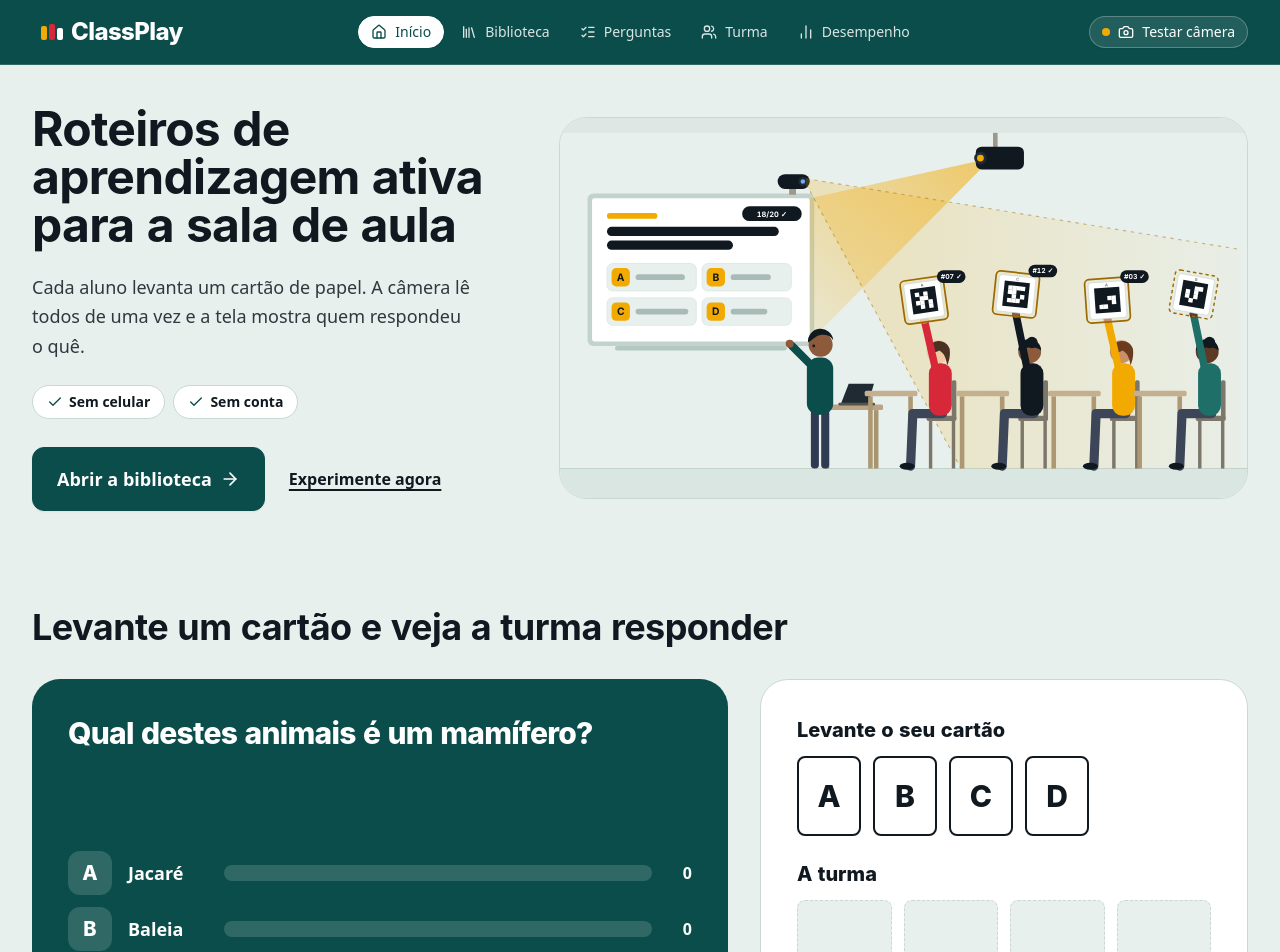
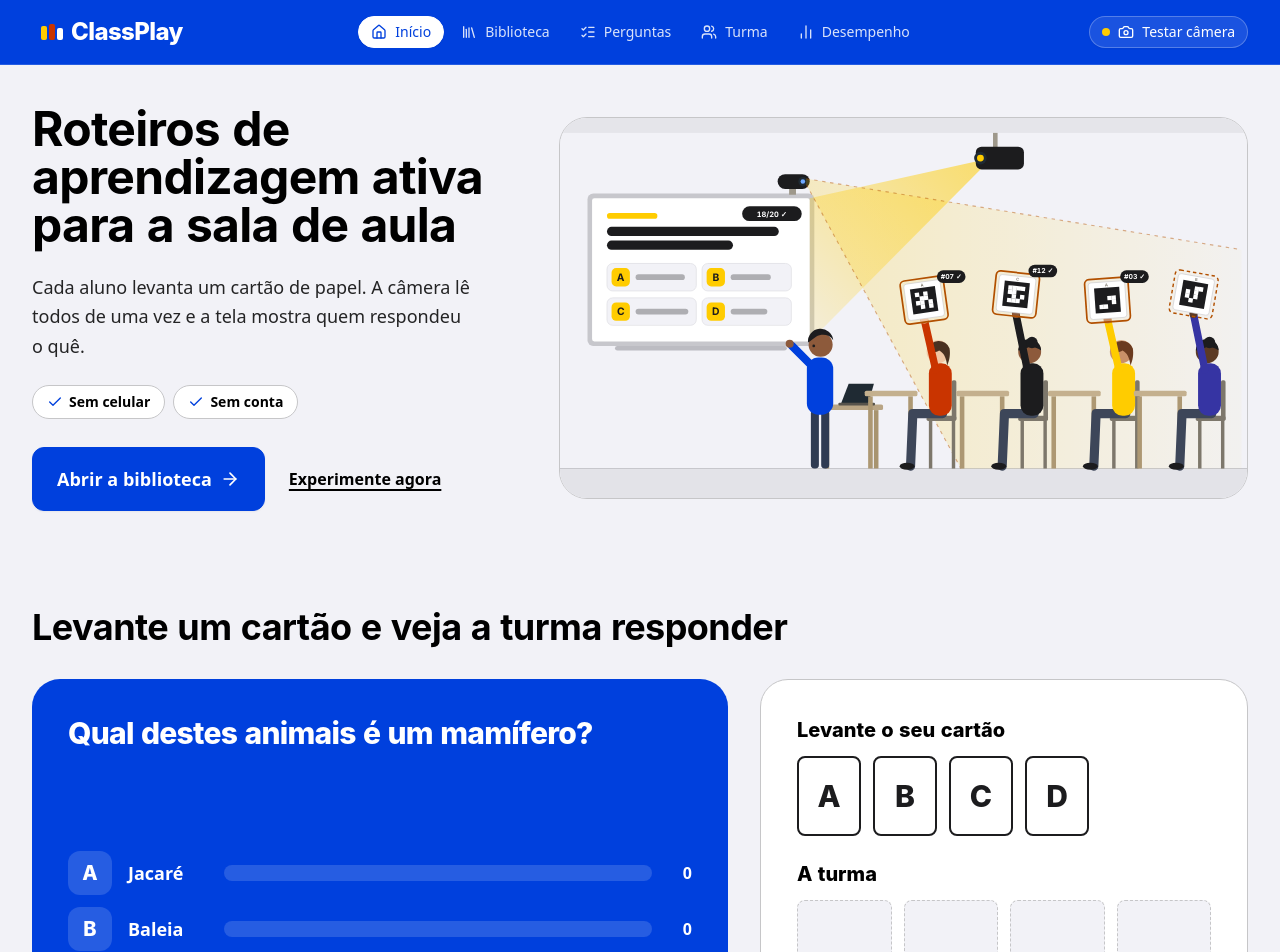
Before and after one commit to Lorenalgm/sala-interativa-ia, a React (Vite) app: page / in a window 1280 px wide. Shown: the top 952 px of the page. Built offline with nearby package versions, Linux system fonts and the light colour scheme; a web font is replaced by a local one.

Commit message:
feat: paleta de alto contraste para datashow com a luz acesa, azul só para ações e uma cor de capa por modelo

```diff
--- a/src/components/Board/BoardPlayer.tsx
+++ b/src/components/Board/BoardPlayer.tsx
@@ -299,14 +299,14 @@ export const BoardPlayer: React.FC<BoardPlayerProps> = ({
             cy="32"
             r={RING_R}
             fill="none"
-            stroke="#0f766e"
+            stroke="#0040dd"
             strokeWidth="6"
             strokeLinecap="round"
             strokeDasharray={RING_LEN}
             strokeDashoffset={RING_LEN * (1 - view.progress)}
             transform="rotate(-90 32 32)"
           />
-          <circle cx="32" cy="32" r="6" fill="#0f766e" />
+          <circle cx="32" cy="32" r="6" fill="#0040dd" />
         </svg>
       )}
 
--- a/src/components/Board/HandGhost.tsx
+++ b/src/components/Board/HandGhost.tsx
@@ -23,7 +23,7 @@ export const HandGhost: React.FC<HandGhostProps> = ({ points, closed, progress =
   const w = window.innerWidth;
   const h = window.innerHeight;
   const at = (i: number) => ({ x: points[i].x * w, y: points[i].y * h });
-  const color = closed ? '#16a34a' : '#0f766e';
+  const color = closed ? '#16a34a' : '#0040dd';
   const unit = Math.min(w, h) / 100;
   const thumb = at(4);
   const index = at(8);
--- a/src/components/Library/AnswerCard.tsx
+++ b/src/components/Library/AnswerCard.tsx
@@ -21,7 +21,7 @@ export const AnswerCardShape: React.FC<{ letter: 'A' | 'B' | 'C' | 'D' }> = ({ l
     <>
       <rect width="100" height="140" rx="7" fill="#ffffff" />
       <g transform="translate(20 13)">
-        <rect width="60" height="60" fill="#101820" />
+        <rect width="60" height="60" fill="#000000" />
         {bits.split('').map((bit, i) =>
           bit === '1' ? (
             <rect
@@ -42,7 +42,7 @@ export const AnswerCardShape: React.FC<{ letter: 'A' | 'B' | 'C' | 'D' }> = ({ l
         fontSize="46"
         fontWeight="800"
         fontFamily="'Inter Variable', sans-serif"
-        fill="#101820"
+        fill="#000000"
       >
         {letter}
       </text>
--- a/src/components/Library/BookParts.tsx
+++ b/src/components/Library/BookParts.tsx
@@ -2,18 +2,21 @@ import React from 'react';
 import { ScriptId } from '../../types';
 import { AnswerCard } from './AnswerCard';
 
-// Capa de cada roteiro: cor, camada de trás e moldura estampada
+// Capa de cada modelo: cor própria (alto contraste da Apple, texto branco acima de 5:1),
+// camada de trás mais escura e moldura estampada. O azul fica reservado para ações.
 export interface Binding {
   cover: string;
   back: string;
   frame: string;
+  // Cor sólida do modelo, para ícones e marcadores fora do livro
+  swatch: string;
 }
 
 const bindings: Record<ScriptId, Binding> = {
-  'quick-question': { cover: 'bg-secondary text-neutral', back: 'bg-[#8a6200]', frame: 'border-black/25' },
-  'group-draw': { cover: 'bg-accent text-white', back: 'bg-[#8f1a28]', frame: 'border-white/35' },
-  'peer-instruction': { cover: 'bg-secondary text-neutral', back: 'bg-[#8a6200]', frame: 'border-black/25' },
-  'interactive-board': { cover: 'bg-accent text-white', back: 'bg-[#8f1a28]', frame: 'border-white/35' },
+  'quick-question': { cover: 'bg-[#3634a3] text-white', back: 'bg-[#1f1d66]', frame: 'border-white/35', swatch: 'bg-[#3634a3]' },
+  'group-draw': { cover: 'bg-[#c93400] text-white', back: 'bg-[#7a2000]', frame: 'border-white/35', swatch: 'bg-[#c93400]' },
+  'peer-instruction': { cover: 'bg-[#8944ab] text-white', back: 'bg-[#552a6b]', frame: 'border-white/35', swatch: 'bg-[#8944ab]' },
+  'interactive-board': { cover: 'bg-[#006e7f] text-white', back: 'bg-[#00414b]', frame: 'border-white/35', swatch: 'bg-[#006e7f]' },
 };
 
 export const bindingFor = (id: ScriptId): Binding => bindings[id];
@@ -29,7 +32,7 @@ export const Spine: React.FC<{ tone?: string }> = ({ tone = 'bg-black/20' }) =>
   </span>
 );
 
-// Emblema da capa: mostra a atividade, não decora
+// Emblema da capa: mostra a interação do modelo, não decora
 export const Emblem: React.FC<{ id: ScriptId; size?: 'sm' | 'lg' }> = ({ id, size = 'sm' }) => {
   if (id === 'group-draw') {
     // Quatro cartões de um grupo; só o sorteado sobe, a câmera ignora os outros
--- a/src/index.css
+++ b/src/index.css
@@ -12,8 +12,8 @@
   }
 
   html {
-    scrollbar-color: #0a4d4a #e8f0ee;
-    accent-color: #0a4d4a;
+    scrollbar-color: #8e8e93 #f2f2f7;
+    accent-color: #0040dd;
   }
 
   body {
@@ -22,7 +22,7 @@
   }
 
   input, textarea, select {
-    caret-color: #0a4d4a;
+    caret-color: #0040dd;
   }
 }
 
@@ -52,7 +52,7 @@
   }
 
   .book-btn:focus-visible {
-    outline: 4px solid #0a4d4a;
+    outline: 4px solid #0040dd;
     outline-offset: 6px;
   }
 
--- a/tailwind.config.js
+++ b/tailwind.config.js
@@ -18,29 +18,30 @@ export default {
   },
   plugins: [daisyui],
   daisyui: {
-    // Tema único: azul-petróleo profundo, vermelho de capa e mostarda; alto contraste para projeção
+    // Tema único "sala clara": cores de alto contraste do sistema da Apple (Increase Contrast, modo claro),
+    // pensadas para datashow em sala com a luz acesa. Azul só para ação; cada modelo tem a sua cor de capa.
     themes: [
       {
         classplay: {
-          primary: '#0a4d4a',
+          primary: '#0040dd',
           'primary-content': '#ffffff',
-          secondary: '#f2a900',
-          'secondary-content': '#101820',
-          accent: '#d62839',
+          secondary: '#ffcc00',
+          'secondary-content': '#000000',
+          accent: '#c93400',
           'accent-content': '#ffffff',
-          neutral: '#101820',
+          neutral: '#1c1c1e',
           'neutral-content': '#ffffff',
           'base-100': '#ffffff',
-          'base-200': '#e8f0ee',
-          'base-300': '#c9d8d4',
-          'base-content': '#101820',
-          info: '#0369a1',
+          'base-200': '#f2f2f7',
+          'base-300': '#c6c6c8',
+          'base-content': '#000000',
+          info: '#0040dd',
           'info-content': '#ffffff',
-          success: '#047857',
+          success: '#248a3d',
           'success-content': '#ffffff',
-          warning: '#f2a900',
-          'warning-content': '#451a03',
-          error: '#be123c',
+          warning: '#b25000',
+          'warning-content': '#ffffff',
+          error: '#d70015',
           'error-content': '#ffffff',
           '--rounded-box': '1.25rem',
           '--rounded-btn': '0.75rem',
```
Also changed, not shown: src/assets/sala-classplay.svg.
